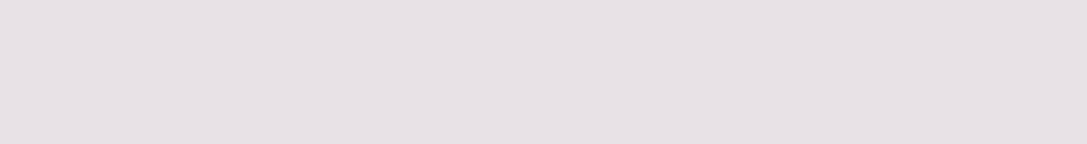
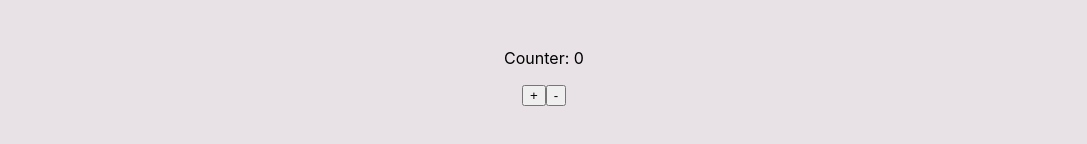
Before and after one commit to Nayopes/Sepoyan-Mariam-React, a React (Create React App) app: page / in a window 1280 px wide. Shown: the part 614-758 px from the top of the page, without its empty margins (96-1183 px from the left). Built offline with nearby package versions, Linux system fonts and the light colour scheme.

Commit message:
Homework 4 message

```diff
--- a/src/App.css
+++ b/src/App.css
@@ -4,3 +4,6 @@
     margin: 50px auto;
     width: 80%;
 }
+body{
+    text-align: center;
+}
--- a/src/App.js
+++ b/src/App.js
@@ -4,6 +4,7 @@ import './App.css'
 // import Text from './Components/secondComp'
 // import Thanks from './Components/thirdComp'
 import Card from './Components/Card'
+import Counter from "./Components/Counter";
 
 function App() {
   const card1 = {
@@ -32,6 +33,7 @@ function App() {
         <Card title={card2.imgTitle} img={card2.imgUrl} imgAlt={card2.imgAlt} text={card2.imgText} />
         <Card title={card3.imgTitle} img={card3.imgUrl} imgAlt={card3.imgAlt} text={card3.imgText} />
       </div>
+      <Counter />
     </div>
   )
 }
--- /dev/null
+++ b/src/Components/Actions.js
@@ -0,0 +1,17 @@
+function Actions ({handlePlusCount, handleMinusCount}) {
+    const plus = () => {
+        handlePlusCount()
+    }
+    const minus = () => {
+        handleMinusCount()
+    }
+    return(
+        <div>
+            <button onClick = {handlePlusCount}
+            >+</button>
+            <button onClick = {handleMinusCount}
+            >-</button>
+        </div>
+    )
+}
+export default Actions
--- /dev/null
+++ b/src/Components/Counter.js
@@ -0,0 +1,28 @@
+import React from 'react';
+import Actions from './Actions'
+import Result from './Result'
+
+class Counter extends React.Component {
+    state = {
+        count: 0
+    }
+    handlePlusCount = (SEvent) => {
+        this.setState({
+            count: this.state.count + 1
+        })
+    }
+    handleMinusCount = (SEvent) => {
+        this.setState({
+            count: this.state.count - 1
+        })
+   }
+    render() {
+        return(
+            <div className="Counter">
+                <Result count = {this.state.count} />
+                <Actions handlePlusCount = {this.handlePlusCount} handleMinusCount = {this.handleMinusCount} />
+            </div>
+        )
+    }
+}
+export default Counter
--- /dev/null
+++ b/src/Components/Result.js
@@ -0,0 +1,8 @@
+function Result ({count}) {
+    return(
+        <div>
+            <p>Counter: {count} </p>
+        </div>
+    )
+}
+export default Result
```
Also changed, not shown: 1 other file (tests, documents, lock files or other folders).
